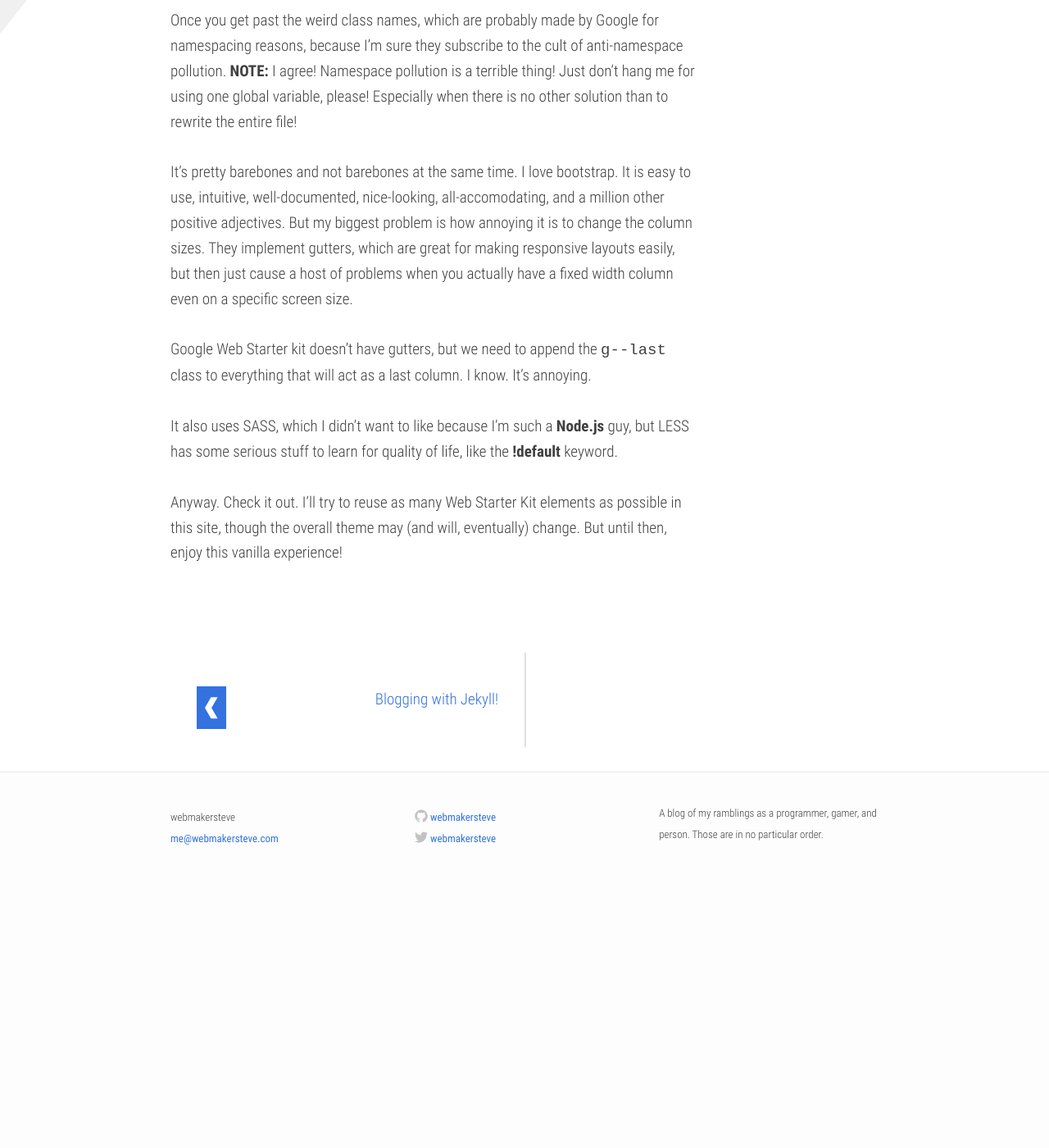
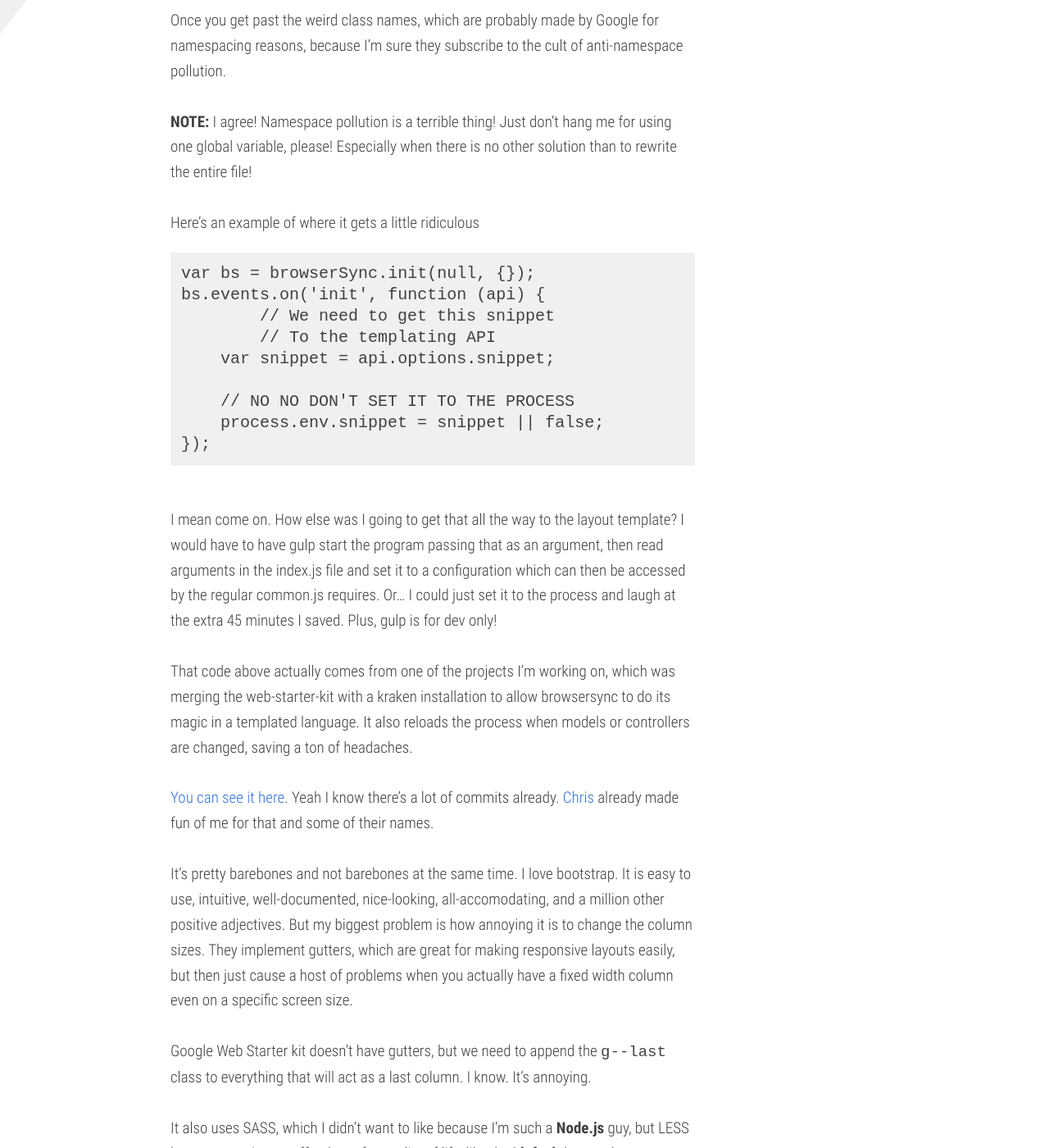
Before and after one commit to webmakersteve/webmakersteve.github.io, a Jekyll site: the page built from _posts/2014-08-05-google-webkit.markdown, in a window 1280 px wide and 1400 px high, scrolled down 606 px. Shown: the whole window at 82% size. Built offline with Jekyll 4.4.1, drawn with Linux system fonts in a browser that asks for light colours; before the commit the page ends 1699 px from its top, so only the background shows below that.

Commit message:
Updated about and blog post

```diff
--- a/_posts/2014-08-05-google-webkit.markdown
+++ b/_posts/2014-08-05-google-webkit.markdown
@@ -8,7 +8,30 @@ subtitle: First Post!
 
 You'll notice this blog is built on Google's fabulous Web Starter Kit front-end framework. Or maybe you didn't. And in that case, you should.
 
-Once you get past the weird class names, which are probably made by Google for namespacing reasons, because I'm sure they subscribe to the cult of anti-namespace pollution. **NOTE:** I agree! Namespace pollution is a terrible thing! Just don't hang me for using one global variable, please! Especially when there is no other solution than to rewrite the entire file!
+Once you get past the weird class names, which are probably made by Google for namespacing reasons, because I'm sure they subscribe to the cult of anti-namespace pollution.
+
+**NOTE:**
+I agree! Namespace pollution is a terrible thing! Just don't hang me for using one global variable, please! Especially when there is no other solution than to rewrite the entire file!
+
+Here's an example of where it gets a little ridiculous
+
+{% highlight javascript %}
+var bs = browserSync.init(null, {});
+bs.events.on('init', function (api) {
+	// We need to get this snippet
+	// To the templating API
+    var snippet = api.options.snippet;
+
+    // NO NO DON'T SET IT TO THE PROCESS
+    process.env.snippet = snippet || false;
+});
+{% endhighlight %}
+
+I mean come on. How else was I going to get that all the way to the layout template? I would have to have gulp start the program passing that as an argument, then read arguments in the index.js file and set it to a configuration which can then be accessed by the regular common.js requires. Or... I could just set it to the process and laugh at the extra 45 minutes I saved. Plus, gulp is for dev only!
+
+That code above actually comes from one of the projects I'm working on, which was merging the web-starter-kit with a kraken installation to allow browsersync to do its magic in a templated language. It also reloads the process when models or controllers are changed, saving a ton of headaches.
+
+[You can see it here][cloudapp]. Yeah I know there's a lot of commits already. [Chris][chrisdotcode] already made fun of me for that and some of their names.
 
 It's pretty barebones and not barebones at the same time. I love bootstrap. It is easy to use, intuitive, well-documented, nice-looking, all-accomodating, and a million other positive adjectives. But my biggest problem is how annoying it is to change the column sizes. They implement gutters, which are great for making responsive layouts easily, but then just cause a host of problems when you actually have a fixed width column even on a specific screen size.
 
```
Also changed, not shown: other parts of _posts/2014-08-05-google-webkit.markdown (+3 -0 lines), about.md (+3 -3 lines).
